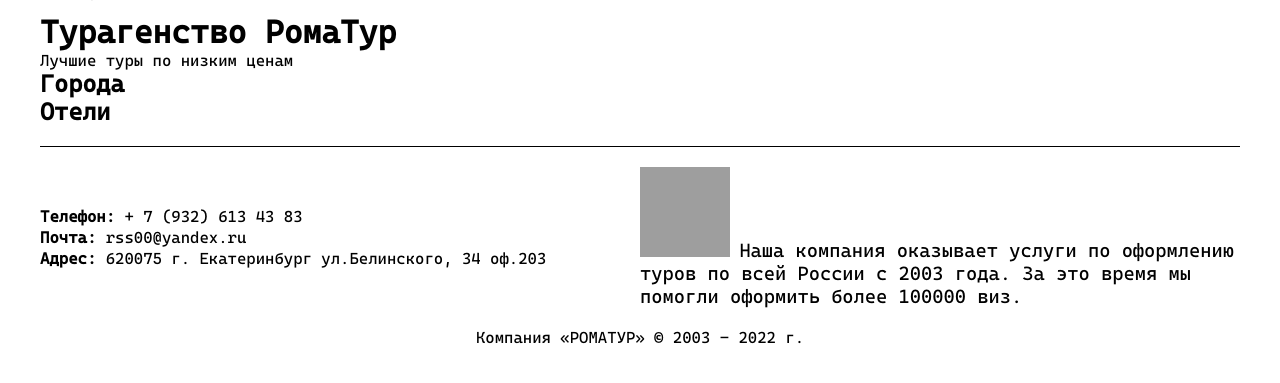
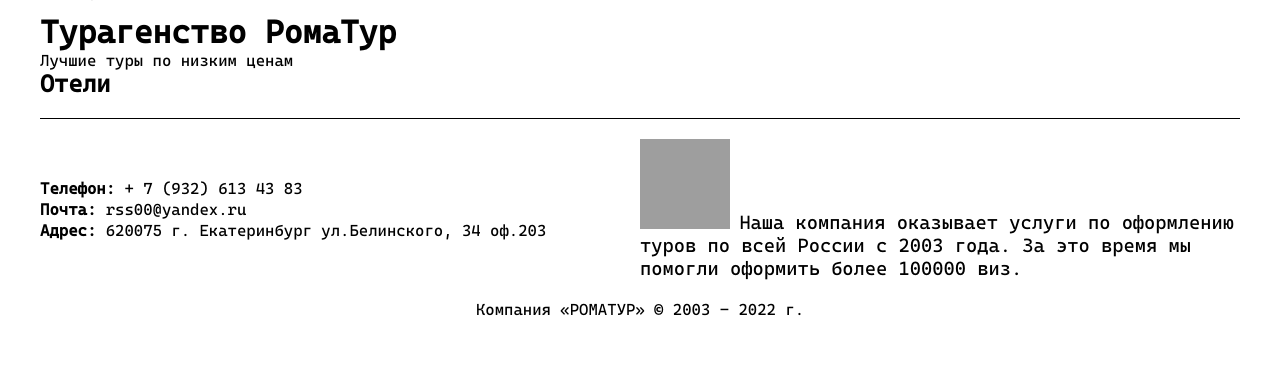
Before and after one commit to yura-krykh/gbrusev, a Django app: page / in a window 1280 px wide. Shown: the part 198-581 px from the top of the page. Run offline with Django 4.2, Linux system fonts and the light colour scheme; data that the repository does not hold is empty; some libraries are stand-ins or nearby versions; grey boxes are pictures that could not be loaded.

Commit message:
bcghfdktybt

```diff
--- a/agency/templates/home.html
+++ b/agency/templates/home.html
@@ -13,24 +13,24 @@
     </div>
     <article>
         <div class="container">
-            <h2>Города</h2>
+            {% comment %} <h2>Города</h2>
+            <div class="owl-carousel">
                 {% for item in city %}
-            <div class="owl-carousel">
                     <div>
                         <img src="{{ item.photo.url }}" alt="" width="300" height="300">
                         <a href="{% url 'city_detail' item.pk %}">{{ item.name }}</a>
                     </div>
-            </div>
                 {% endfor %}
+            </div> {% endcomment %}
             <h2>Отели</h2>
+            <div class="owl-carousel">
                 {% for item in hotel %}
-            <div class="owl-carousel">
                     <div>
                         <img src="{{ item.photo.url }}" alt="" width="300" height="300">
                         <a href="{% url 'hotel_detail' item.pk %}">{{ item.name }}</a>
                     </div>
+                {% endfor %}
             </div>
-            {% endfor %}
         </div>
     </article>
 {% endblock content %}
```
Lines whose indentation alone changed are shown as unchanged.
